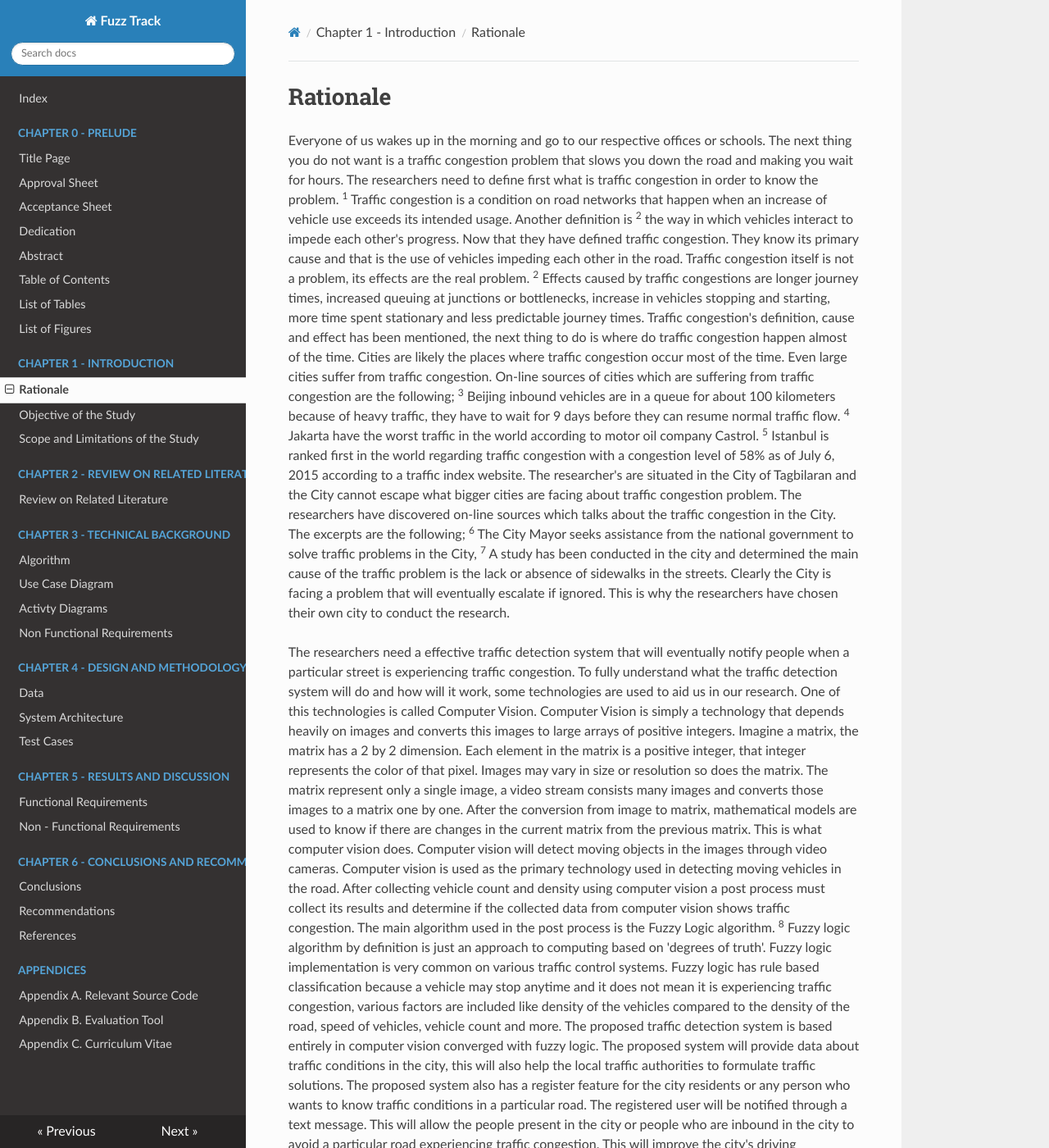
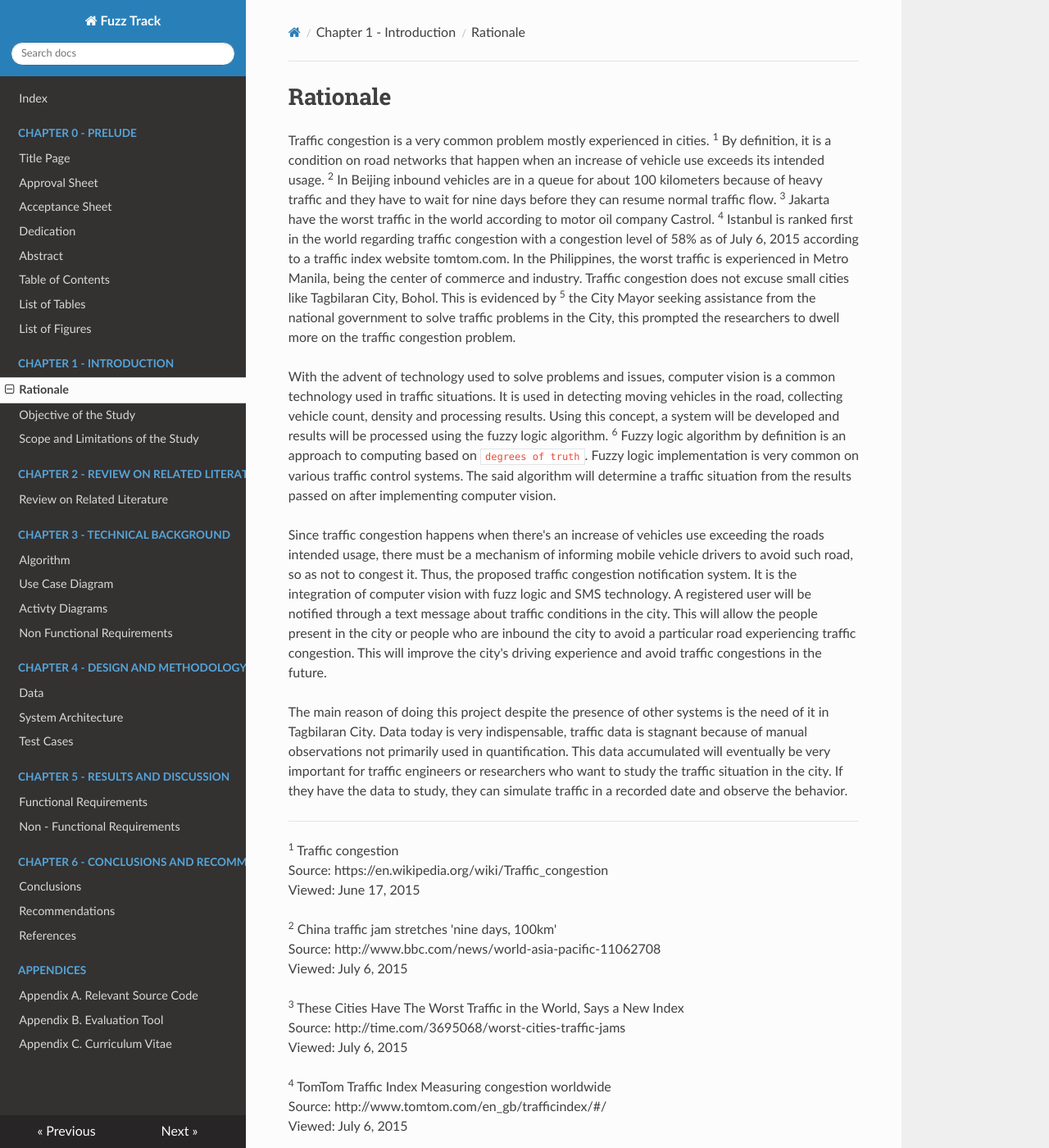
Before and after one commit to mikhailejohnapale/argomada-fuzz-track-doc, an MkDocs documentation site: the page built from docs/chapter1/rationale.md, in a window 1280 px wide and 1400 px high. Shown: the whole window at 82% size. Built offline with MkDocs 1.6.1, drawn with Linux system fonts in a browser that asks for light colours; nearby versions of some CDN libraries; old or Windows-style settings are respelled for this version of MkDocs; some of the changed text lies outside the part shown.

Commit message:
3rd rationale revision, trimmed down

```diff
--- a/docs/chapter1/rationale.md
+++ b/docs/chapter1/rationale.md
@@ -1,78 +1,40 @@
 # Rationale
 
-Everyone of us wakes up in the morning and go to our respective offices or schools.
-The next thing you do not want is a traffic congestion problem that slows you down
-the road and making you wait for hours. The researchers need to define first what is
-traffic congestion in order to know the problem. <sup>1</sup> Traffic congestion is a
-condition on road networks that happen when an increase of vehicle use exceeds its
-intended usage. Another definition is <sup>2</sup> the way in which vehicles interact
-to impede each other's progress. Now that they have defined traffic congestion. They
-know its primary cause and that is the use of vehicles impeding each other in the road.
-Traffic congestion itself is not a problem, its effects are the real problem. <sup>2</sup>
-Effects caused by traffic congestions are longer journey times, increased queuing at
-junctions or bottlenecks, increase in vehicles stopping and starting, more
-time spent stationary and less predictable journey times. Traffic congestion's definition,
-cause and effect has been mentioned, the next thing to do is where do traffic congestion
-happen almost of the time. Cities are likely the places where traffic
-congestion occur most of the time. Even large cities suffer from traffic congestion.
-On-line sources of cities which are suffering from traffic congestion are the following;
-<sup>3</sup> Beijing inbound vehicles are in a queue for about 100 kilometers because
-of heavy traffic, they have to wait for 9 days before they can resume normal traffic flow.
-<sup>4</sup> Jakarta have the worst traffic in the world according to motor oil company
-Castrol. <sup>5</sup> Istanbul is ranked first in the world regarding traffic congestion
-with a congestion level of 58% as of July 6, 2015 according to a traffic index website.
-The researcher's are situated in the City of Tagbilaran and the City cannot escape what
-bigger cities are facing about traffic congestion problem. The researchers have discovered
-on-line sources which talks about the traffic congestion in the City. The excerpts are the
-following; <sup>6</sup> The City Mayor seeks assistance from the national government to
-solve traffic problems in the City, <sup>7</sup> A study has been conducted in the city
-and determined the main cause of the traffic problem is the lack or absence of sidewalks
-in the streets. Clearly the City is facing a problem that will eventually escalate if ignored.
-This is why the researchers have chosen their own city to conduct the research.
+Traffic congestion is a very common problem mostly experienced in cities. <sup>1</sup>
+By definition, it is a condition on road networks that happen when an increase of vehicle use exceeds its
+intended usage. <sup>2</sup> In Beijing inbound vehicles are in a queue for about 100 kilometers because
+of heavy traffic and they have to wait for nine days before they can resume normal traffic flow.
+<sup>3</sup> Jakarta have the worst traffic in the world according to motor oil company
+Castrol. <sup>4</sup> Istanbul is ranked first in the world regarding traffic congestion
+with a congestion level of 58% as of July 6, 2015 according to a traffic index website tomtom.com.
+In the Philippines, the worst traffic is experienced in Metro Manila, being the center of commerce
+and industry. Traffic congestion does not excuse small cities like Tagbilaran City, Bohol. This is
+evidenced by <sup>5</sup> the City Mayor seeking assistance from the national government to
+solve traffic problems in the City, this prompted the researchers to dwell more on the traffic
+congestion problem.
 
-The researchers need a effective traffic detection system that will eventually notify people
-when a particular street is experiencing traffic congestion. To fully understand what the traffic
-detection system will do and how will it work, some technologies are used to aid us in our
-research. One of this technologies is called Computer Vision. Computer Vision is simply a
-technology that depends heavily on images and converts this images to large arrays of positive integers.
-Imagine a matrix, the matrix has a 2 by 2 dimension. Each element in the matrix is a positive integer,
-that integer represents the color of that pixel. Images may vary in size or resolution so does the
-matrix. The matrix represent only a single image, a video stream consists many images and converts
-those images to a matrix one by one. After the conversion from image to matrix, mathematical models
-are used to know if there are changes in the current matrix from the previous matrix. This is what
-computer vision does. Computer vision will detect moving objects in the images through video cameras.
-Computer vision is used as the primary technology used in detecting moving vehicles in the road.
-After collecting vehicle count and density using computer vision a post process must collect its
-results and determine if the collected data from computer vision shows traffic congestion. The main
-algorithm used in the post process is the Fuzzy Logic algorithm. <sup>8</sup> Fuzzy logic algorithm
-by definition is just an approach to computing based on 'degrees of truth'. Fuzzy logic implementation
-is very common on various traffic control systems. Fuzzy logic has rule based classification because a vehicle
-may stop anytime and it does not mean it is experiencing traffic congestion, various factors are included
-like density of the vehicles compared to the density of the road, speed of vehicles, vehicle count and more.
-The proposed traffic detection system is based entirely in computer vision converged with fuzzy logic.
-The proposed system will provide data about traffic conditions in the city, this will also help the local
-traffic authorities to formulate traffic solutions. The proposed system also has a register feature for
-the city residents or any person who wants to know traffic conditions in a particular road. The registered
-user will be notified through a text message. This will allow the people present in the city
-or people who are inbound in the city to avoid a particular road experiencing traffic congestion. This will
-improve the city's driving experience and avoid traffic congestions in the future.
+With the advent of technology used to solve problems and issues, computer vision is a common
+technology used in traffic situations. It is used in detecting moving vehicles in the road,
+collecting vehicle count, density and processing results. Using this concept, a system will be
+developed and results will be processed using the fuzzy logic algorithm. <sup>6</sup> Fuzzy
+logic algorithm by definition is an approach to computing based on `degrees of truth`.
+Fuzzy logic implementation is very common on various traffic control systems. The said algorithm
+will determine a traffic situation from the results passed on after implementing computer vision.
+
+Since traffic congestion happens when there's an increase of vehicles use exceeding the roads
+intended usage, there must be a mechanism of informing mobile vehicle drivers to avoid such
+road, so as not to congest it. Thus, the proposed traffic congestion notification system. It
+is the integration of computer vision with fuzz logic and SMS technology. A registered user
+will be notified through a text message about traffic conditions in the city. This will allow the
+people present in the city or people who are inbound the city to avoid a particular road
+experiencing traffic congestion. This will improve the city's driving experience and avoid
+traffic congestions in the future.
 
 The main reason of doing this project despite the presence of other systems is the need of it in Tagbilaran
 City. Data today is very indispensable, traffic data is stagnant because of manual observations not primarily
 used in quantification. This data accumulated will eventually be very important for traffic engineers or
 researchers who want to study the traffic situation in the city. If they have the data to study, they can
-simulate traffic in a recorded date and observe the behavior. The researchers intend to monitor also the
-traffic notification system proposed to observe its effect on its subscribers and the traffic behavior in
-the city.
-
-Possible benefits of this project are the following. The proposed system will offer huge amount of data to
-be processed. This amount of data will be of use to traffic engineers, researchers, scholars and other related
-studies regarding traffic in the city and its behavior. Subscribers will enjoy driving experiences in the city
-if they have actual traffic notifications regarding roads that suffer from congestion. The proposed system is
-primarily focused in congestion detection and may be used as a base system for future traffic control systems. Business
-that rely on land transportation may avail the notification service and the proposed system may be scaled out
-in the future for notification purposes alone. The researchers can't enumerate all possible benefits the proposed
-system may offer but the proposed system will contribute radically on the economic growth of Tagbilaran City.
+simulate traffic in a recorded date and observe the behavior.
 
 ---
 
@@ -80,30 +42,22 @@ system may offer but the proposed system will contribute radically on the econom
 Source: https://en.wikipedia.org/wiki/Traffic_congestion
 Viewed: June 17, 2015
 
-<sup>2</sup> An introduction to the Department for Transport’s road congestion statistics
-Source: https://www.gov.uk/government/uploads/system/uploads/attachment_data/file/230433/an-introduction-to-dft-congestion-statistics.pdf
-Viewed: July 6, 2015
-
-<sup>3</sup> China traffic jam stretches 'nine days, 100km'
+<sup>2</sup> China traffic jam stretches 'nine days, 100km'
 Source: http://www.bbc.com/news/world-asia-pacific-11062708
 Viewed: July 6, 2015
 
-<sup>4</sup> These Cities Have The Worst Traffic in the World, Says a New Index
+<sup>3</sup> These Cities Have The Worst Traffic in the World, Says a New Index
 Source: http://time.com/3695068/worst-cities-traffic-jams
 Viewed: July 6, 2015
 
-<sup>5</sup> TomTom Traffic Index Measuring congestion worldwide
+<sup>4</sup> TomTom Traffic Index Measuring congestion worldwide
 Source: http://www.tomtom.com/en_gb/trafficindex/#/
 Viewed: July 6, 2015
 
-<sup>6</sup> Mayor Yap seeks MMDA’s assistance
+<sup>5</sup> Mayor Yap seeks MMDA’s assistance
 Source: http://www.tagbilaran.gov.ph/news/mayor-yap-seeks-mmdas-assistance/
 Viewed: June 18, 2015
 
-<sup>7</sup> WITHOUT SIDEWALKS WE CANNOT SOLVE THE TRAFFIC PROBLEM
-Source: http://boholchronicle.com.ph/2015/04/05/without-sidewalks-we-cannot-solve-the-traffic-problem
-Viewed: June 18, 2015
-
-<sup>8</sup> Fuzzy Logic
+<sup>6</sup> Fuzzy Logic
 Source: http://whatis.techtarget.com/definition/fuzzy-logic
 Viewed: July 6, 2015
```
